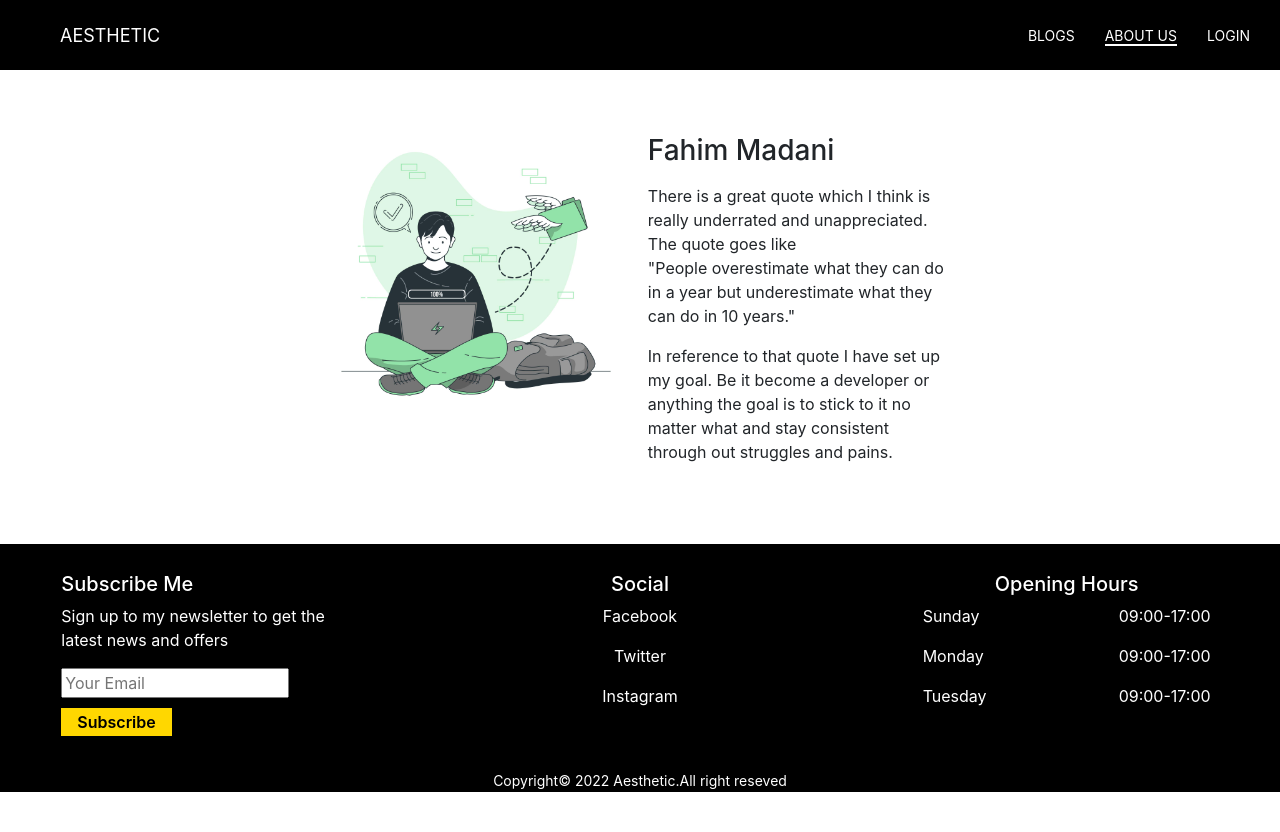
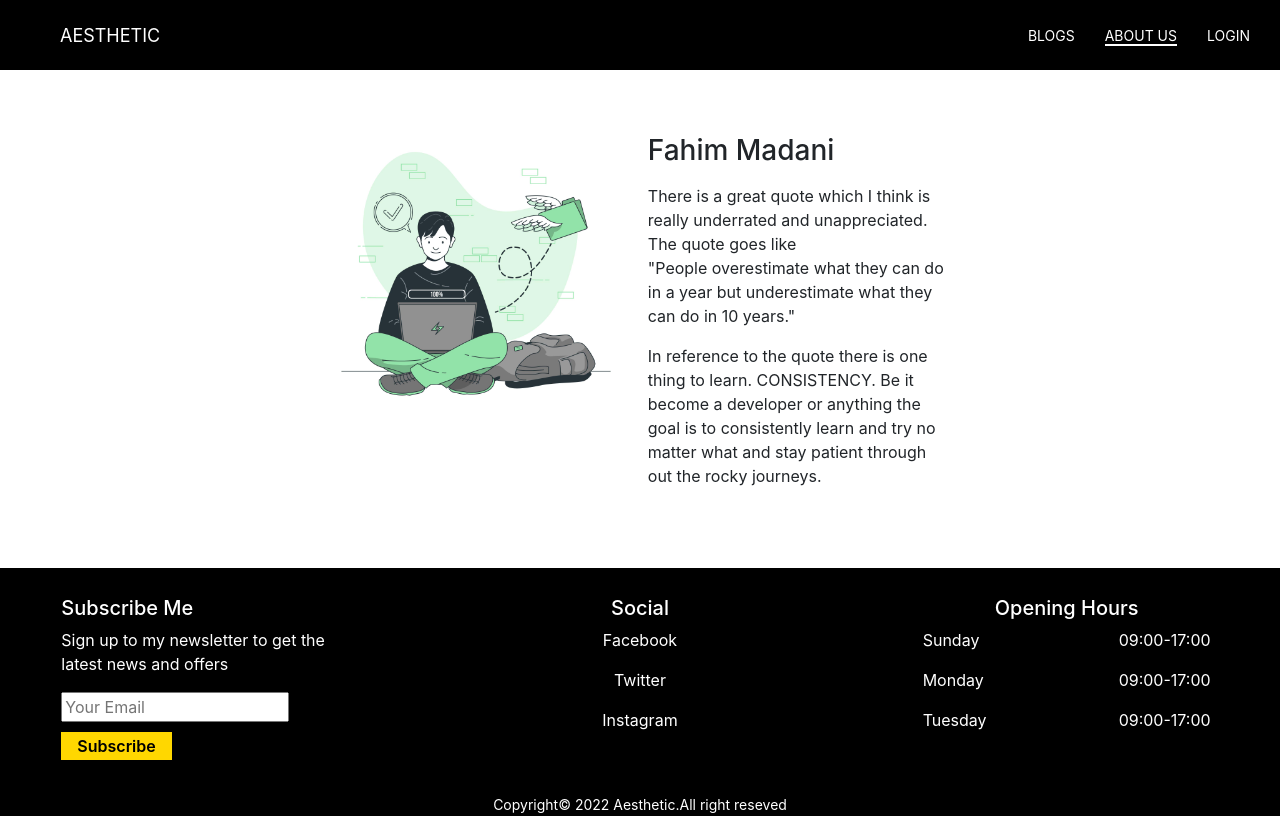
Before and after one commit to no7hingisimpossible/Aesthetic-, a React (Create React App) app: page /aboutus in a window 1280 px wide. Before the commit the page ends 808 px from the top, so only its background shows below. Built offline with nearby package versions, Linux system fonts and the light colour scheme; no server answers.

Commit message:
readme updated

```diff
--- a/src/Pages/AboutUs/AboutUs.js
+++ b/src/Pages/AboutUs/AboutUs.js
@@ -13,7 +13,7 @@ const AboutUs = () => {
                     <h3>Fahim Madani</h3>
                     <p></p>
                     <p>There is a  great quote which I think is really underrated and unappreciated. The quote goes like <br /> "People overestimate what they can do in a year but underestimate what they can do in 10 years." </p>
-                    <p>In reference to that quote I have set up my goal. Be it become a developer or anything the goal is to  stick to it no matter what and stay consistent through out struggles and pains. </p>
+                    <p>In reference to the quote there is one thing to learn. CONSISTENCY. Be it become a developer or anything the goal is to consistently learn and try no matter what and stay patient through out the rocky journeys. </p>
                 </div>
             </div>
         </div>
```
Also changed, not shown: 1 other file (tests, documents, lock files or other folders).
